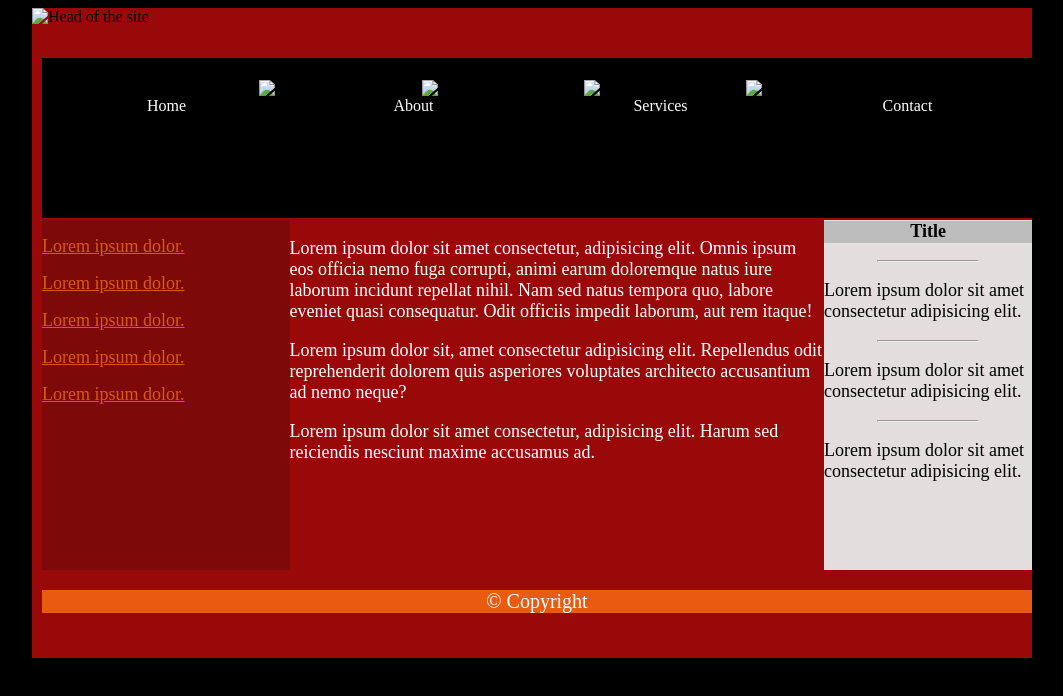
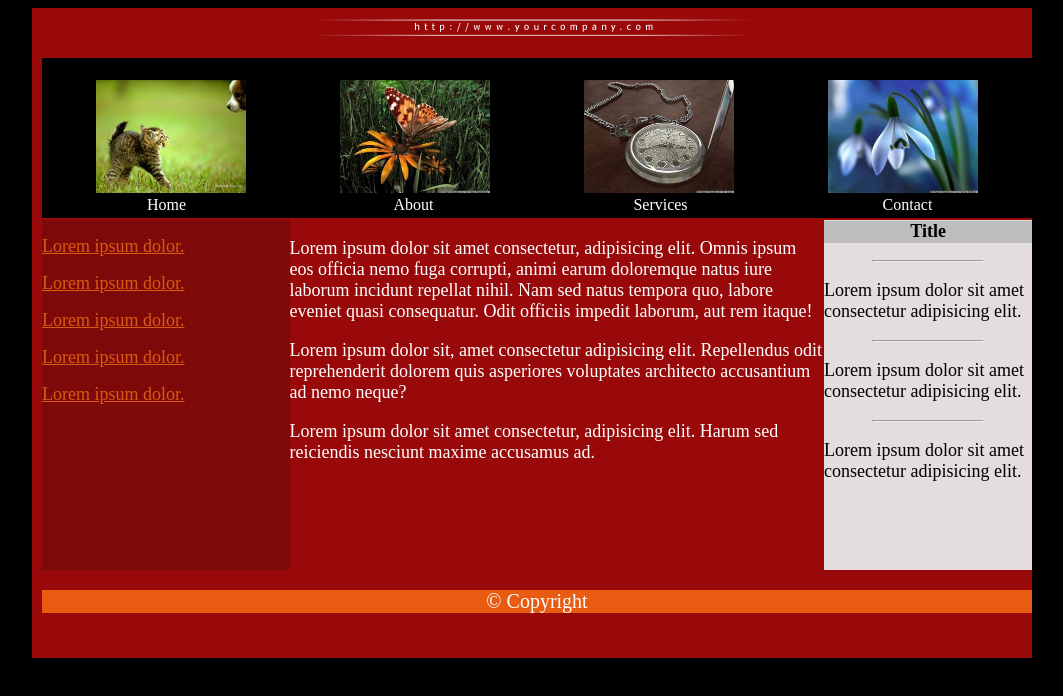
Before and after one commit to hennadii20/lesson4HomeWork2, a plain HTML site: page index.html in a window 1280 px wide. Shown: the whole page, without its empty margins (108-1171 px from the left). Drawn offline with Linux system fonts and the light colour scheme; the site is published under a folder, as on GitHub Pages, so addresses that start at the root find nothing.

Commit message:
tried  to take out bugs

```diff
--- a/index.html
+++ b/index.html
@@ -12,15 +12,15 @@
 <body>
     <div class="main">
         <header>
-            <img src="/images/title.gif" alt="Head of the site" class="imgHeader">
+            <img src="images/title.gif" alt="Head of the site" class="imgHeader">
         </header>
 
         <!--This is a block of images-->
         <section class="divImages">
-            <img src="/images/img00.jpg" alt="picture1">
-            <img src="/images/img01.jpg" alt="picture2">
-            <img src="/images/img02.jpg" alt="picture2">
-            <img src="/images/img03.jpg" alt="picture3">
+            <img src="images/img00.jpg" alt="picture1">
+            <img src="images/img01.jpg" alt="picture2">
+            <img src="images/img02.jpg" alt="picture2">
+            <img src="images/img03.jpg" alt="picture3">
             <div class="button">
                 <ul>
                     <li>Home</li>
--- a/styles.css
+++ b/styles.css
@@ -124,6 +124,6 @@ p a {
     hr{
         color: #9E9D9D;
         margin-top: 0;
-        width: 100px;
+        width: 110px;
         text-align: center;
     }
```
